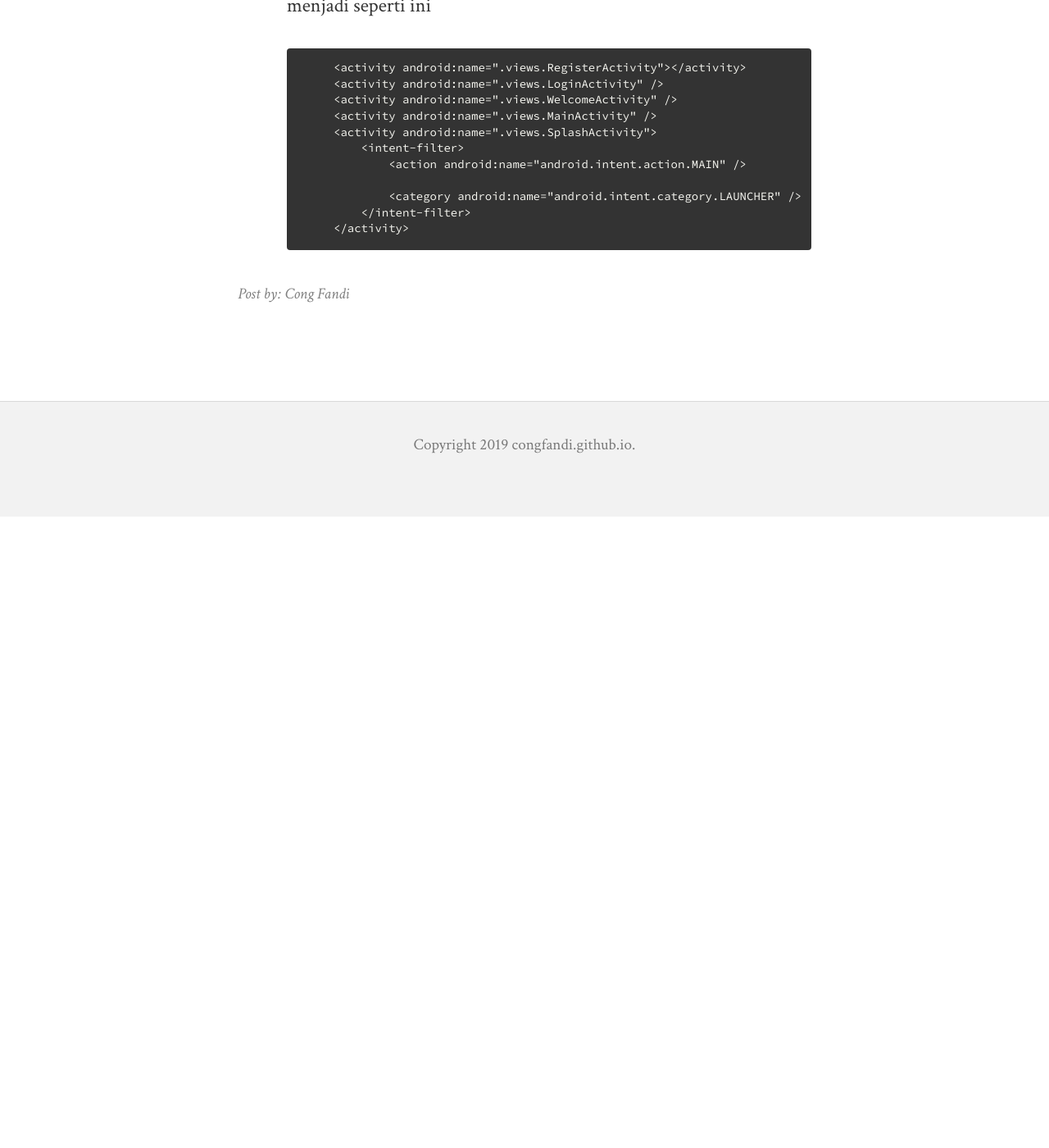
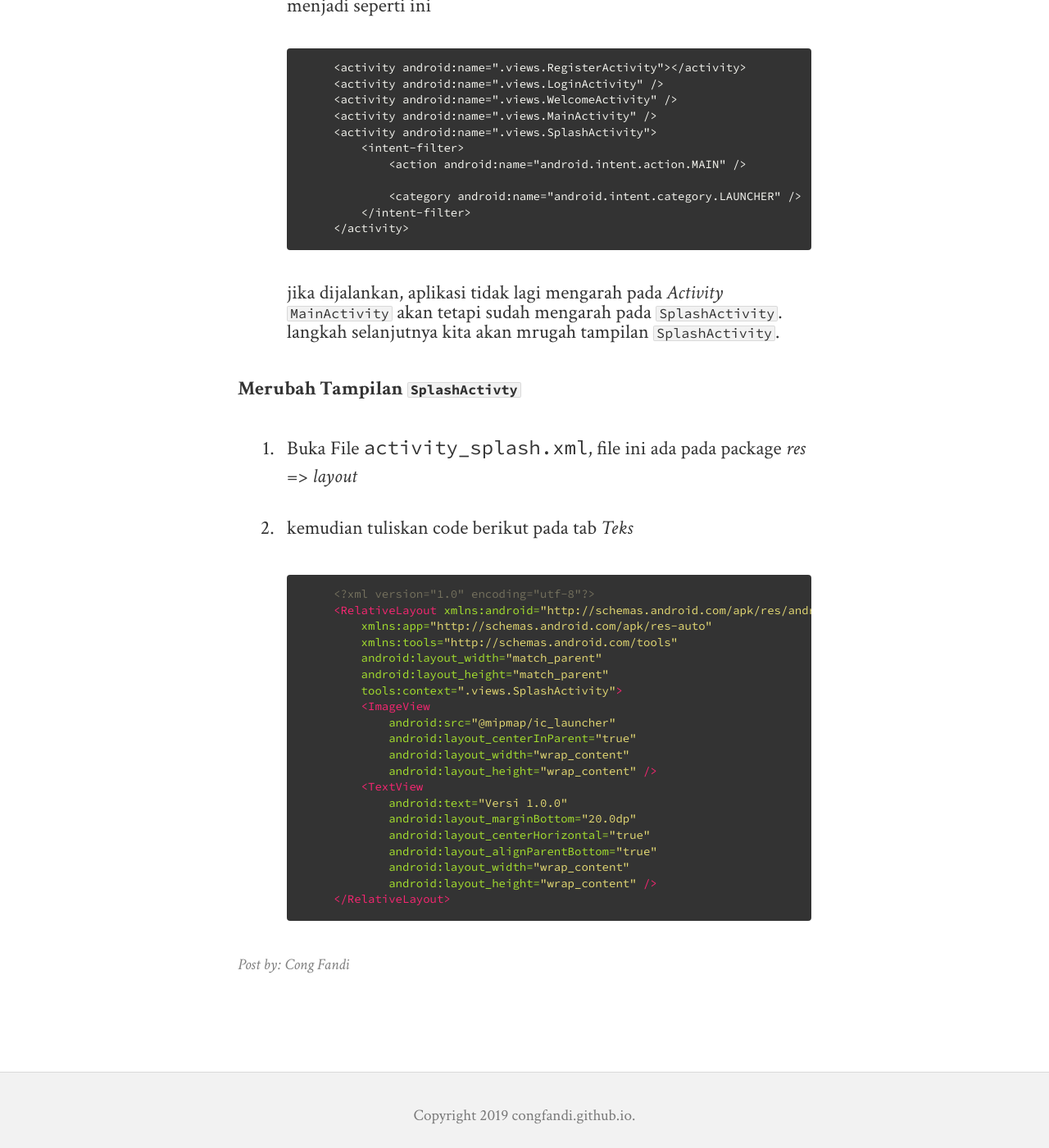
Before and after one commit to congfandi/congfandi.github.io, a Jekyll site: the page built from _posts/2019-03-26-membuat-aplikasi-foodbank-part-1.md, in a window 1280 px wide and 1400 px high, scrolled down 4978 px. Shown: the whole window at 82% size. Built offline with Jekyll 4.4.1, drawn with Linux system fonts in a browser that asks for light colours; nearby versions of some CDN libraries; before the commit the page ends 5608 px from its top, so only the background shows below that; some of the changed text lies outside the part shown.

Commit message:
change splashScreen View

````diff
--- a/_posts/2019-03-26-membuat-aplikasi-foodbank-part-1.md
+++ b/_posts/2019-03-26-membuat-aplikasi-foodbank-part-1.md
@@ -56,3 +56,30 @@ Selanjutnya kita akan membuat agar aplikasi berjalan seperti ini
             </intent-filter>
         </activity>
    ```
+jika dijalankan, aplikasi tidak lagi mengarah pada *Activity* `MainActivity` akan tetapi sudah mengarah pada `SplashActivity`. langkah selanjutnya kita akan mrugah tampilan `SplashActivity`.
+
+**Merubah Tampilan `SplashActivty`**
+1. Buka File `activity_splash.xml`, file ini ada pada package *res* => *layout*
+2. kemudian tuliskan code berikut pada tab *Teks*
+   ```xml
+        <?xml version="1.0" encoding="utf-8"?>
+        <RelativeLayout xmlns:android="http://schemas.android.com/apk/res/android"
+            xmlns:app="http://schemas.android.com/apk/res-auto"
+            xmlns:tools="http://schemas.android.com/tools"
+            android:layout_width="match_parent"
+            android:layout_height="match_parent"
+            tools:context=".views.SplashActivity">
+            <ImageView
+                android:src="@mipmap/ic_launcher"
+                android:layout_centerInParent="true"
+                android:layout_width="wrap_content"
+                android:layout_height="wrap_content" />
+            <TextView
+                android:text="Versi 1.0.0"
+                android:layout_marginBottom="20.0dp"
+                android:layout_centerHorizontal="true"
+                android:layout_alignParentBottom="true"
+                android:layout_width="wrap_content"
+                android:layout_height="wrap_content" />
+        </RelativeLayout>
+```
````
